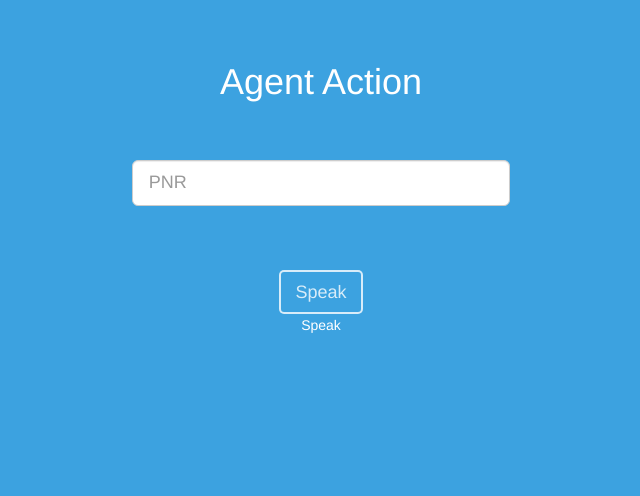
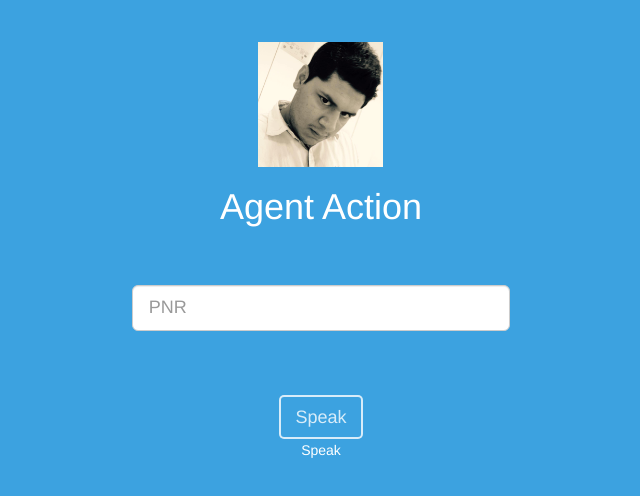
Before and after one commit to rishirich76/prop-ui, a website: page index.html in a window 1280 px wide. Shown: the whole page, without its empty margins (319-959 px from the left). Drawn offline with nearby package versions, Linux system fonts and the light colour scheme; some packages are replaced by stand-ins of ours; files that its build step writes are made by us from their sources.

Commit message:
avatar
avatar

```diff
--- a/app/views/aa.html
+++ b/app/views/aa.html
@@ -1,7 +1,7 @@
 <div class="login-page" bgcolor='red'>
   <div class="row">
     <div class="col-md-4 col-lg-4 col-md-offset-4 col-lg-offset-4">
-          <!-- <img src="images/Rishi.jpg" class="user-avatar" /> -->
+          <img src="app/images/Rishi.jpg" class="user-avatar" />
       <h1>Agent Action <!-- <br><small>by Rishi Mishra</small> --></h1>
       <form role="form" ng-submit="submit()" ng-controller="AACtrl">
 
```
